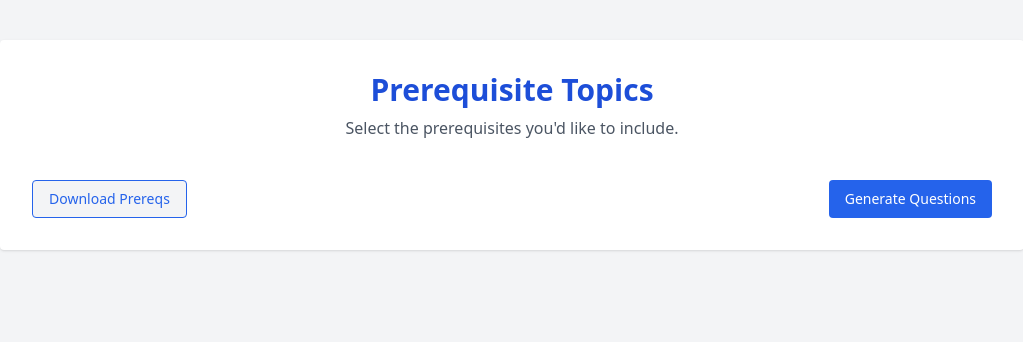
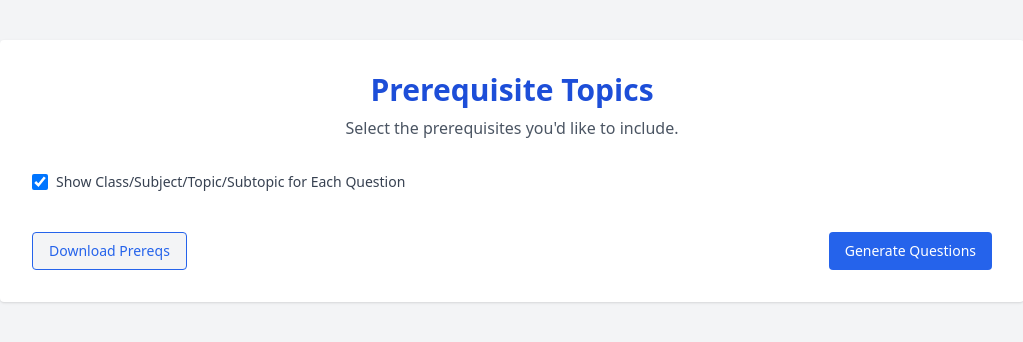
Before and after one commit to khushikri1398/python_flask_ai_question_paper_creator, a Flask app: template templates/next_step.html in a window 1280 px wide. Shown: the top 342 px of the page, without its empty margins (128-1151 px from the left). Run offline with Flask 3, Linux system fonts and the light colour scheme; the template is opened without the code that fills it, so the values that code supplies are empty; some libraries are stand-ins or nearby versions.

Commit message:
QP on sel top/subtop

```diff
--- a/app.py
+++ b/app.py
@@ -12,6 +12,7 @@ from reportlab.pdfgen import canvas
 from reportlab.lib.pagesizes import A4
 from reportlab.lib import colors
 from reportlab.lib.units import mm
+from collections import defaultdict
 
 app = Flask(__name__)
 app.secret_key = os.urandom(24)
@@ -227,102 +228,277 @@ def finalize_prereq():
 
     return redirect(url_for("generate_questions"))
 
+# @app.route('/generate_questions')
+# def generate_questions():
+#     # Load selected structure
+#     try:
+#         with open("structured_data/selected_structure.json", "r") as f:
+#             selected_structure = json.load(f)
+#     except FileNotFoundError:
+#         return "Error: selected_structure.json not found."
+
+#     # Load and build tree
+#     tree = build_prerequisite_tree(selected_structure)
+
+#     # Flatten tree to markdown-style input
+#     def flatten_tree(chapters, level=0):
+#         lines = []
+#         for ch in chapters:
+#             prefix = "  " * level + "- "
+#             line = f"{prefix}{ch['chapter']} (Chapter {ch['number']}, {ch['class']})"
+#             if "reason" in ch:
+#                 line += f"\n{'  ' * (level + 1)}Reason: {ch['reason']}"
+#             lines.append(line)
+#             if ch.get("prerequisites"):
+#                 lines.extend(flatten_tree(ch["prerequisites"], level + 1))
+#         return lines
+
+#     flat_lines = []
+#     for class_key, subject_map in tree.items():
+#         for subject, chapters in subject_map.items():
+#             flat_lines.append(f"## {subject} - {class_key}")
+#             flat_lines.extend(flatten_tree(chapters, 1))
+
+#     prerequisite_text = "\n".join(flat_lines)
+
+#     # Basic metadata for prompt
+#     class_name = list(selected_structure.keys())[0].replace("class_", "")
+#     subjects = list(selected_structure[list(selected_structure.keys())[0]].keys())
+
+#     min_questions = request.args.get("min_questions", "1")
+#     max_questions = request.args.get("max_questions", "2")
+#     total_questions = request.args.get("total_questions", "10")
+
+#     prompt_data = {
+#         "task": "Generate multiple-choice questions",
+#         "class": class_name,
+#         "subjects": subjects,
+#         "prerequisites": prerequisite_text,
+#         "min_questions": min_questions,
+#         "max_questions": max_questions,
+#         "total_questions": total_questions
+#     }
+
+#     system_prompt = (
+#         "You are an AI that only responds with valid JSON. "
+#         "Do not include any explanations or natural language text. "
+#         "Just return a JSON object with the format:\n"
+#         "{ 'class': '8', 'subject': ['Mathematics'], 'questions': [ { 'question': ..., 'options': [...], 'correct_answer': ... } ] }\n"
+#         f"Generate exactly {total_questions} MCQs based on the prerequisite context provided below."
+#     )
+
+#     ollama_prompt = f"{system_prompt}\n\n---\n\n{json.dumps(prompt_data, indent=2)}"
+
+#     try:
+#         result = subprocess.run(["ollama", "run", "llama3"], input=ollama_prompt, capture_output=True, text=True, timeout=1000000)
+#         output = result.stdout.strip()
+#         print("Ollama Output:", output)
+#         paper_json = json.loads(output[output.find('{'):output.rfind('}') + 1]) if output else {}
+#         if not paper_json.get("questions"):
+#             return "Error: Ollama did not return valid questions. Please retry."
+#     except Exception as e:
+#         return f"Error: Could not generate questions. Details: {str(e)}"
+
+#     with open("paper.json", "w") as f:
+#         json.dump(paper_json, f)
+
+#     generate_pdf(paper_json, "Question.pdf")
+
+#     return render_template('result.html', paper_json=paper_json, pdf_code="PDF generated successfully.")
+
 @app.route('/generate_questions')
 def generate_questions():
-    # Load selected structure
+
+    show_metadata = request.args.get("show_metadata") == "on"
+
     try:
-        with open("structured_data/selected_structure.json", "r") as f:
-            selected_structure = json.load(f)
+        with open("structured_data/prepared_selected_data.json", "r") as f:
+            selected_data = json.load(f)
     except FileNotFoundError:
-        return "Error: selected_structure.json not found."
+        return "Error: prepared_selected_data.json not found."
 
-    # Load and build tree
-    tree = build_prerequisite_tree(selected_structure)
+    all_questions = []
 
-    # Flatten tree to markdown-style input
-    def flatten_tree(chapters, level=0):
-        lines = []
-        for ch in chapters:
-            prefix = "  " * level + "- "
-            line = f"{prefix}{ch['chapter']} (Chapter {ch['number']}, {ch['class']})"
-            if "reason" in ch:
-                line += f"\n{'  ' * (level + 1)}Reason: {ch['reason']}"
-            lines.append(line)
-            if ch.get("prerequisites"):
-                lines.extend(flatten_tree(ch["prerequisites"], level + 1))
-        return lines
+    # Step 1: Build grouped targets like (class, subject) → [items]
+    grouped_targets = []
+    for class_key in sorted(selected_data.keys()):
+        for subject in sorted(selected_data[class_key].keys()):
+            flat_items = []
+            chapters = selected_data[class_key][subject]
 
-    flat_lines = []
-    for class_key, subject_map in tree.items():
-        for subject, chapters in subject_map.items():
-            flat_lines.append(f"## {subject} - {class_key}")
-            flat_lines.extend(flatten_tree(chapters, 1))
+            for chapter, content in chapters.items():
+                topics = content.get("topics", {})
+                for topic, subtopics in topics.items():
+                    if subtopics:
+                        for subtopic in subtopics:
+                            flat_items.append({"topic": topic, "subtopic": subtopic})
+                    else:
+                        flat_items.append({"topic": topic, "subtopic": None})
 
-    prerequisite_text = "\n".join(flat_lines)
+            if flat_items:
+                grouped_targets.append({
+                    "class": class_key,
+                    "subject": subject,
+                    "items": flat_items
+                })
 
-    # Basic metadata for prompt
-    class_name = list(selected_structure.keys())[0].replace("class_", "")
-    subjects = list(selected_structure[list(selected_structure.keys())[0]].keys())
-
-    min_questions = request.args.get("min_questions", "1")
-    max_questions = request.args.get("max_questions", "2")
-    total_questions = request.args.get("total_questions", "10")
-
-    prompt_data = {
-        "task": "Generate multiple-choice questions",
-        "class": class_name,
-        "subjects": subjects,
-        "prerequisites": prerequisite_text,
-        "min_questions": min_questions,
-        "max_questions": max_questions,
-        "total_questions": total_questions
-    }
-
+    # Step 2: Loop over each (class, subject) group and generate separately
     system_prompt = (
         "You are an AI that only responds with valid JSON. "
-        "Do not include any explanations or natural language text. "
-        "Just return a JSON object with the format:\n"
-        "{ 'class': '8', 'subject': ['Mathematics'], 'questions': [ { 'question': ..., 'options': [...], 'correct_answer': ... } ] }\n"
-        f"Generate exactly {total_questions} MCQs based on the prerequisite context provided below."
+        "Do not include any natural language or explanations. "
+        "For each item below, generate exactly 1 multiple-choice question.\n"
+        "Each question must include:\n"
+        "- 'question': the question string\n"
+        "- 'options': a list of 4 string options, each starting with a number (e.g., '1. Option A')\n"
+        "- 'correct_option': the correct option number (1 to 4), not the answer text\n"
+        "- 'class', 'subject', 'topic', 'subtopic': include all as metadata (set subtopic to null if not applicable)\n\n"
+        "Respond in this format:\n"
+        "{ \"questions\": [ { \"class\": ..., \"subject\": ..., \"topic\": ..., \"subtopic\": ..., \"question\": ..., \"options\": [...], \"correct_option\": 1 }, ... ] }"
     )
 
-    ollama_prompt = f"{system_prompt}\n\n---\n\n{json.dumps(prompt_data, indent=2)}"
+    for group in grouped_targets:
+        class_key = group["class"]
+        subject = group["subject"]
+        items = group["items"]
 
-    try:
-        result = subprocess.run(["ollama", "run", "llama3"], input=ollama_prompt, capture_output=True, text=True, timeout=1000000)
-        output = result.stdout.strip()
-        print("Ollama Output:", output)
-        paper_json = json.loads(output[output.find('{'):output.rfind('}') + 1]) if output else {}
-        if not paper_json.get("questions"):
-            return "Error: Ollama did not return valid questions. Please retry."
-    except Exception as e:
-        return f"Error: Could not generate questions. Details: {str(e)}"
+        user_prompt = {
+            "task": "Generate 1 MCQ per topic/subtopic",
+            "class": class_key,
+            "subject": subject,
+            "items": items
+        }
+
+        full_prompt = f"{system_prompt}\n\n---\n\n{json.dumps(user_prompt, indent=2)}"
+
+        try:
+            result = subprocess.run(
+                ["ollama", "run", "llama3"],
+                input=full_prompt,
+                capture_output=True,
+                text=True,
+                timeout=300
+            )
+
+            output = result.stdout.strip()
+            print(f"\nOllama Output for {class_key} > {subject}:\n", output[:300], "..." if len(output) > 300 else "")
+
+            json_start = output.find("{")
+            json_end = output.rfind("}") + 1
+            if json_start != -1 and json_end != -1:
+                output_json = json.loads(output[json_start:json_end])
+                questions = output_json.get("questions", [])
+                all_questions.extend(questions)
+            else:
+                print(f"⚠️ Warning: Invalid JSON returned for {class_key} > {subject}")
+
+        except Exception as e:
+            print(f"❌ Error generating for {class_key} > {subject}: {e}")
+
+    if not all_questions:
+        return "Error: No questions generated."
+
+    final_output = {"questions": all_questions}
 
     with open("paper.json", "w") as f:
-        json.dump(paper_json, f)
+        json.dump(final_output, f, indent=2)
 
-    generate_pdf(paper_json, "Question.pdf")
+    generate_pdf(final_output, "Question.pdf", show_metadata)
 
-    return render_template('result.html', paper_json=paper_json, pdf_code="PDF generated successfully.")
+    return render_template("result.html", paper_json=final_output, pdf_code="PDF generated successfully.")
 
-def generate_pdf(data, output_pdf):
+@app.route('/prepare_selected_data', methods=['POST'])
+def prepare_selected_data():
+    # Existing logic to build selected_data...
+    selected_chapters = request.form.getlist("selected_prereq_chapter")
+    selected_topics = request.form.getlist("selected_topics")
+    selected_subtopics = request.form.getlist("selected_subtopics")
+
+    # New: Get show_metadata value (will be 'on' if checked)
+    show_metadata = request.form.get("show_metadata", "off")
+
+    # Build and save data (same as you have)
+    def nested_dict():
+        return defaultdict(lambda: defaultdict(lambda: defaultdict(lambda: {"topics": defaultdict(list)})))
+
+    prepared_data = nested_dict()
+
+    def parse_parts(item, expected_parts):
+        parts = item.split('|')
+        if len(parts) != expected_parts:
+            return None
+        return parts
+
+    for item in selected_chapters:
+        parsed = parse_parts(item, 3)
+        if not parsed:
+            continue
+        chapter, class_name, subject = parsed
+        _ = prepared_data[class_name][subject][chapter]["topics"]
+
+    for item in selected_topics:
+        parsed = parse_parts(item, 4)
+        if not parsed:
+            continue
+        chapter, topic, class_name, subject = parsed
+        _ = prepared_data[class_name][subject][chapter]["topics"][topic]
+
+    for item in selected_subtopics:
+        parsed = parse_parts(item, 5)
+        if not parsed:
+            continue
+        chapter, topic, subtopic, class_name, subject = parsed
+        prepared_data[class_name][subject][chapter]["topics"][topic].append(subtopic)
+
+    final_data = json.loads(json.dumps(prepared_data))
+    os.makedirs("structured_data", exist_ok=True)
+    with open("structured_data/prepared_selected_data.json", "w") as f:
+        json.dump(final_data, f, indent=2)
+
+    # Pass metadata flag as query param
+    return redirect(url_for("generate_questions", show_metadata=show_metadata))
+
+def generate_pdf(data, output_pdf, show_metadata=True):
+    from fpdf import FPDF
+    import os
+
     pdf = FPDF()
     pdf.add_page()
-    # pdf.add_font('DejaVu', '', os.path.join("fonts", 'DejaVuSans.ttf'), uni=True)
-    pdf.set_font("Arial", size=12)
-    # pdf.set_font("DejaVu", size=12)
+    pdf.set_auto_page_break(auto=True, margin=15)
+
+    font_path = os.path.join("fonts", "DejaVuSans.ttf")
+    if not os.path.exists(font_path):
+        raise FileNotFoundError(f"Font file not found at {font_path}. Please add DejaVuSans.ttf to the 'fonts' folder.")
+
+    pdf.add_font("DejaVu", "", font_path, uni=True)
+    pdf.set_font("DejaVu", size=12)
 
     pdf.cell(200, 10, txt="Generated Question Paper", ln=1, align='C')
-    pdf.cell(200, 10, txt=f"Board: {data.get('board', 'N/A')}, Class: {data.get('class', 'N/A')}, Subject: {', '.join(data.get('subject', []))}", ln=2, align='C')
-    pdf.ln(10)
+    pdf.ln(5)
 
     for idx, q in enumerate(data.get("questions", []), start=1):
+        if(show_metadata):
+            tag_line = f"[Class: {q.get('class')}] [Subject: {q.get('subject')}] [Topic: {q.get('topic')}]"
+            if q.get("subtopic"):
+                tag_line += f" [Subtopic: {q.get('subtopic')}]"
+            pdf.multi_cell(0, 10, txt=tag_line)
+            pdf.ln(1)
+
         pdf.multi_cell(0, 10, txt=f"{idx}. {q.get('question')}")
-        pdf.ln(3)
-        for i, opt in enumerate(q.get("options", []), start=1):
-            pdf.cell(0, 10, txt=f"({chr(64+i)}) {opt}", ln=1)
-        pdf.cell(0, 10, txt=f"Correct Answer: {q.get('correct_answer')}", ln=1)
-        pdf.ln(5)
+        pdf.ln(2)
+
+        for opt in q.get("options", []):
+            pdf.cell(0, 10, txt=opt, ln=1)
+
+        correct_num = q.get("correct_option")
+        correct_text = (
+            q["options"][correct_num - 1]
+            if correct_num and 1 <= correct_num <= len(q["options"])
+            else "N/A"
+        )
+        pdf.set_text_color(0, 128, 0)
+        pdf.cell(0, 10, txt=f"Correct Answer: {correct_text}", ln=1)
+        pdf.set_text_color(0, 0, 0)
+        pdf.ln(6)
 
     pdf.output(output_pdf)
 
@@ -699,7 +875,7 @@ def recursive_prereq(level):
     selected_chapter_names = selected_structure.get("chapters", [])
 
     # LAST LEVEL
-    if level > 3:
+    if level > 2:
         render_path = os.path.join("structured_data", f"prereq_render_items_level_{level - 1}.json")
         if os.path.exists(render_path):
             with open(render_path, "r") as f:
--- a/templates/next_step.html
+++ b/templates/next_step.html
@@ -14,7 +14,7 @@
         Select the prerequisites you'd like to include.
       </p>
 
-      <form action="{{ url_for('generate_questions') }}">
+      <form action="{{ url_for('prepare_selected_data') }}" method="post">
         {% if tree_json %}
         <div class="mb-8">
           {% for class_key, subjects in tree_json.items() %}
@@ -35,6 +35,18 @@
         </div>
         {% endif %}
 
+        <div class="flex items-center mb-4">
+          <input
+            id="show_metadata"
+            name="show_metadata"
+            type="checkbox"
+            class="h-4 w-4 text-blue-600 border-gray-300 rounded focus:ring-blue-500"
+            checked
+          />
+          <label for="show_metadata" class="ml-2 block text-sm text-gray-700">
+            Show Class/Subject/Topic/Subtopic for Each Question
+          </label>
+        </div>
         <div class="flex justify-between mt-10">
           <a
             href="{{ url_for('download_prereqs') }}"
```
Also changed, not shown: templates/tree_checkbox.html (+21 -3 lines), 2 other files.
